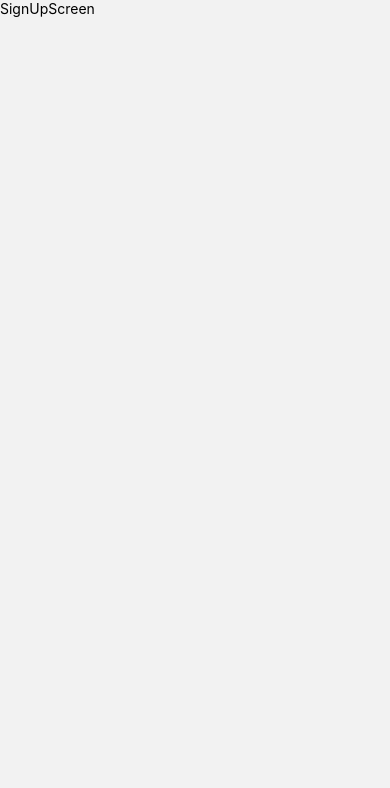
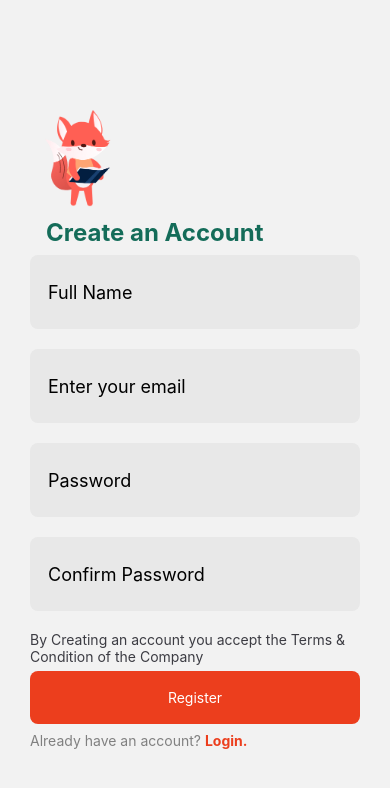
Before and after one commit to iNspireXD/ReactNative-BookStore, a React Native app: screen /SignUpScreen in a window 390 px wide. Shown: the top 788 px of the page. Built offline with nearby package versions, Linux system fonts and the light colour scheme.

Commit message:
added sign up screen to register a user

```diff
--- /dev/null
+++ b/components/ui/Input.tsx
@@ -0,0 +1,49 @@
+import { StyleSheet, Text, View, TextInput } from "react-native";
+import React from "react";
+
+type Props = {
+  keyboardType?: any;
+  label: string;
+  secure: any;
+  onUpdateValue: any;
+  value: any;
+  isInvalid: boolean;
+};
+
+const Input = ({
+  keyboardType,
+  label,
+  secure,
+  onUpdateValue,
+  value,
+  isInvalid,
+}: Props) => {
+  return (
+    <View style={styles.inputContainer}>
+      <TextInput
+        keyboardType={keyboardType}
+        secureTextEntry={secure}
+        onChangeText={onUpdateValue}
+        value={value}
+        placeholder={label}
+        style={styles.textInput}
+      />
+    </View>
+  );
+};
+
+export default Input;
+
+const styles = StyleSheet.create({
+  inputContainer: {
+    marginBottom: 20,
+    height: 74,
+    backgroundColor: "#E8E8E8",
+    justifyContent: "center",
+    borderRadius: 8,
+  },
+  textInput: {
+    margin: 18,
+    fontSize: 18,
+  },
+});
--- a/screens/SignUpScreen.tsx
+++ b/screens/SignUpScreen.tsx
@@ -1,16 +1,105 @@
-import { StyleSheet, Text, View } from "react-native";
+import { Image, StyleSheet, Text, View, TouchableOpacity } from "react-native";
 import React from "react";
+import { Colors } from "../constants/style";
+import Input from "../components/ui/Input";
+import Button from "../components/ui/Button";
+import { StackNavigationProp } from "@react-navigation/stack";
+type Props = {
+  navigation: StackNavigationProp<any, any>;
+};
 
-type Props = {};
+const SignUpScreen = ({ navigation }: Props) => {
+  return (
+    <View style={styles.rootContainer}>
+      <View style={styles.headingContainer}>
+        <View style={styles.imageContainer}>
+          <Image
+            source={require("../assets/Foxlearn.png")}
+            style={styles.img}
+            resizeMode="contain"
+          />
+        </View>
+        <Text style={styles.headerText}>Create an Account</Text>
+      </View>
 
-const SignUpScreen = (props: Props) => {
-  return (
-    <View>
-      <Text>SignUpScreen</Text>
+      {/* signup form fields */}
+
+      <Input label="Full Name" />
+      <Input label="Enter your email" keyboardType="email-address" />
+      <Input label="Password" secure />
+      <Input label="Confirm Password" secure />
+
+      <Text style={styles.info}>
+        By Creating an account you accept the Terms & Condition of the Company
+      </Text>
+
+      <Button
+        onPress={() => {}}
+        style={{ backgroundColor: Colors.accent100, borderRadius: 8 }}
+      >
+        Register
+      </Button>
+
+      <View style={styles.loginContainer}>
+        <Text style={styles.loginText}>Already have an account?</Text>
+        <TouchableOpacity
+          onPress={() => {
+            navigation.navigate("LoginScreen");
+          }}
+        >
+          <Text style={styles.loginLinkText}>Login.</Text>
+        </TouchableOpacity>
+      </View>
     </View>
   );
 };
 
 export default SignUpScreen;
 
-const styles = StyleSheet.create({});
+const styles = StyleSheet.create({
+  rootContainer: {
+    flex: 1,
+    margin: 24,
+    padding: 6,
+  },
+  headingContainer: {
+    marginTop: 80,
+  },
+
+  imageContainer: {
+    overflow: "hidden",
+    width: 100,
+    height: 100,
+  },
+
+  img: {
+    width: "100%",
+    height: "100%",
+  },
+  headerText: {
+    marginHorizontal: 16,
+    marginVertical: 8,
+    fontSize: 24,
+    fontWeight: "bold",
+    color: Colors.primary100,
+  },
+  info: {
+    color: "#3C3C43",
+    marginBottom: 6,
+  },
+
+  loginContainer: {
+    marginTop: 8,
+    flexDirection: "row",
+    gap: 4,
+  },
+
+  loginText: {
+    color: "grey",
+  },
+
+  loginLinkText: {
+    color: Colors.accent100,
+    fontWeight: "bold",
+  },
+});
```
Also changed, not shown: assets/Foxlearn.png (added).
